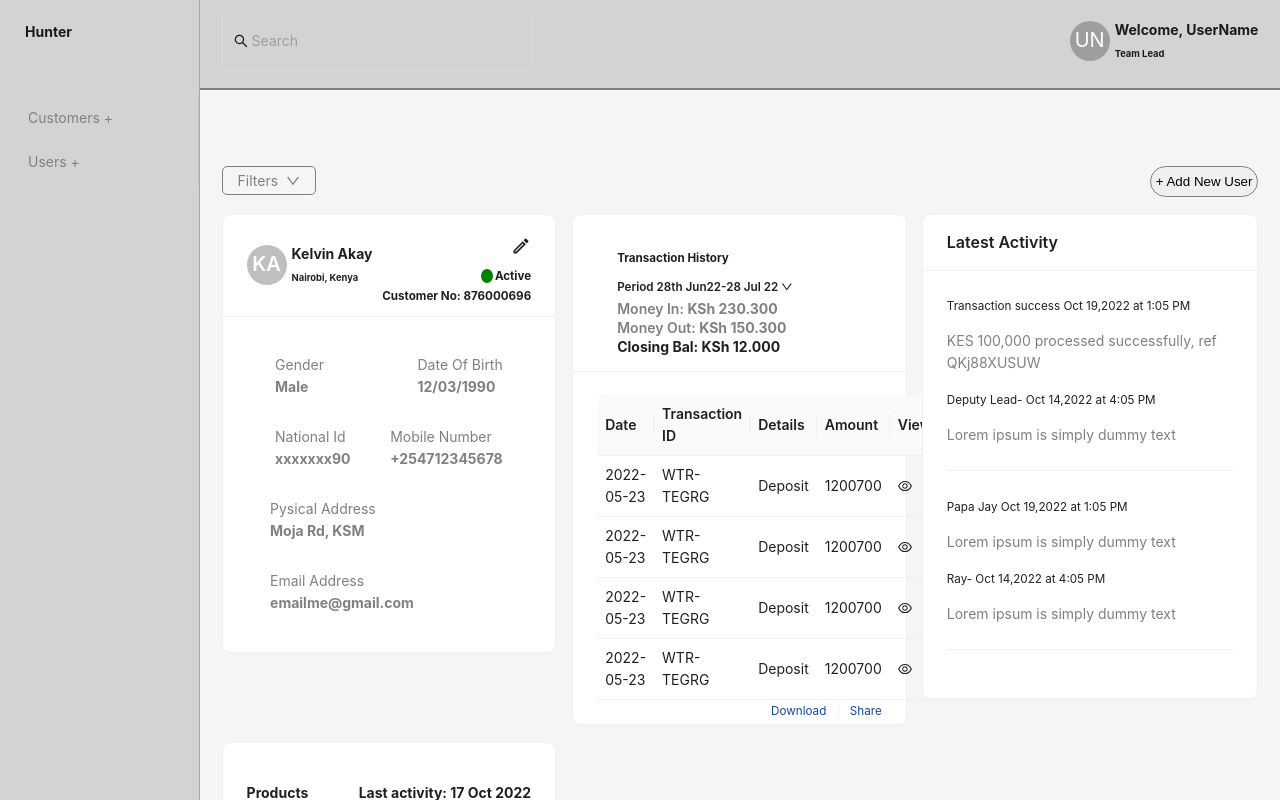
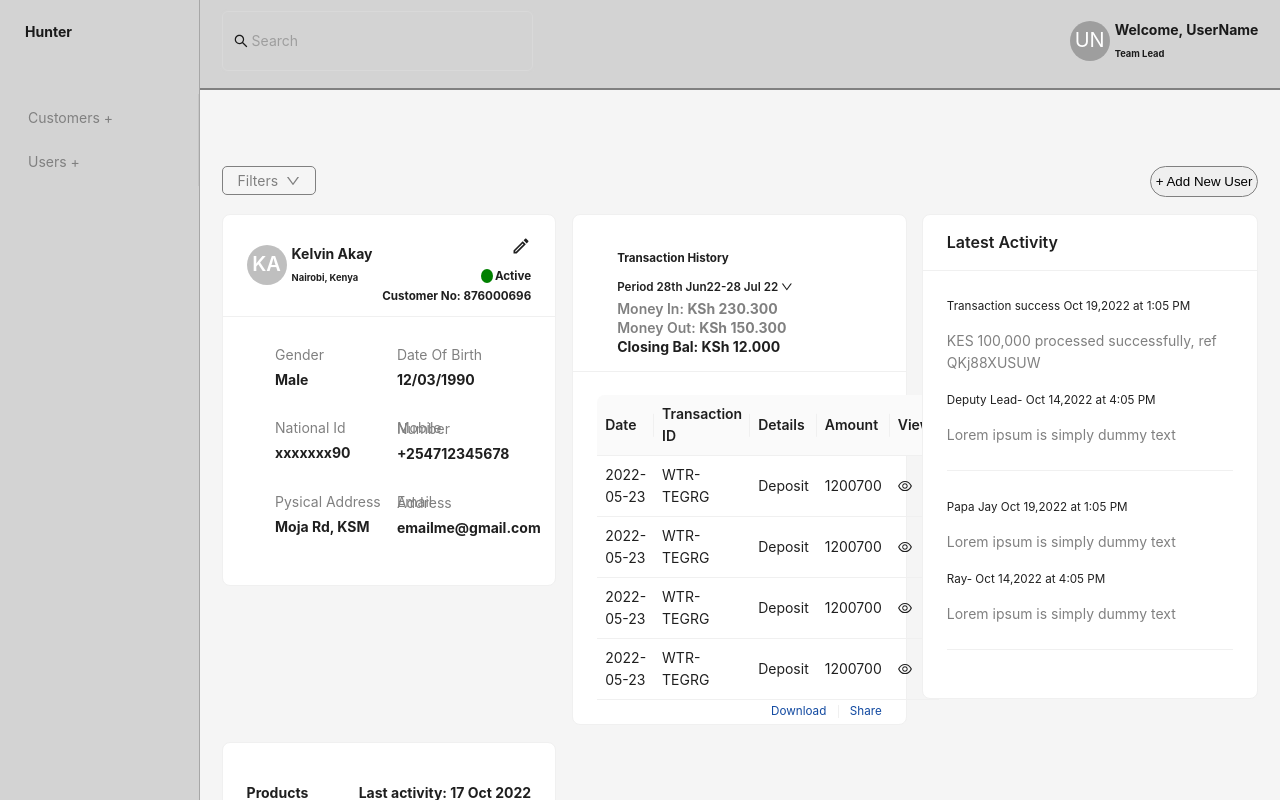
Before and after one commit to hunterachieng/shara-assessment, a React (Create React App) app: page / in a window 1280 px wide. Shown: the top 800 px of the page. Built offline with nearby package versions, Linux system fonts and the light colour scheme.

Commit message:
complete assessment

```diff
--- a/src/App.css
+++ b/src/App.css
@@ -82,3 +82,9 @@ p{
 .ant-tabs .ant-tabs-tab:hover{
   color:grey
 }
+.ant-pagination .ant-pagination-item-active a{
+  color:#282c34
+}
+.ant-pagination .ant-pagination-item-active{
+  border-color:#282c34
+}
--- a/src/components/Customers/main/profile.jsx
+++ b/src/components/Customers/main/profile.jsx
@@ -1,8 +1,8 @@
 import React from "react";
-import { Card, Row } from "antd";
+import { Card, Row, Col } from "antd";
 import User from "../../../atoms/User-Avatar";
 import { MdOutlineEdit } from "react-icons/md";
-import { profileStatus, dot, detailsHolder } from "./style";
+import { profileStatus, dot, detailsHolder, paragraph } from "./style";
 
 const ProfileDetails = () => {
   const Title = () => {
@@ -28,46 +28,44 @@ const ProfileDetails = () => {
   return (
     <Card title={<Title />}>
       <div style={detailsHolder}>
-        <Row gutter={0} justify="space-between"
+        <Row
+        gutter={16}
+        // justify="space-between"
         // style={secondDetail}
         >
-          <p>
-            Gender
-            <br />
+          <Col span={12}>
+            <p style={paragraph}>Gender</p>
+
             <b>Male</b>
-          </p>
-
-          <p>
-            Date Of Birth
-            <br />
+          </Col>
+          <Col span={12}>
+            <p style={paragraph}> Date Of Birth</p>
             <b>12/03/1990</b>
-          </p>
+          </Col>
         </Row>
-        <Row gutter={0} justify="space-between">
-          <p>
-            National Id
-            <br />
+        <br/>
+        <Row gutter={16}>
+          <Col span={12}>
+            <p style={paragraph}>National Id</p>
             <b>xxxxxxx90</b>
-          </p>
-
-          <p>
-            Mobile Number
-            <br />
+          </Col>
+          <Col span={10}>
+            <p style={paragraph}>Mobile Number</p>
             <b>+254712345678</b>
-          </p>
+          </Col>
         </Row>
-        <Row gutter={10} justify="space-between">
-          <p>
-            Pysical Address
-            <br />
+        <br/>
+        <Row gutter={16}>
+          <Col span={12}>
+            <p style={paragraph}> Pysical Address</p>
             <b>Moja Rd, KSM</b>
-          </p>
-
-          <p>
-            Email Address <br />
+          </Col>
+          <Col span={10}>
+            <p style={paragraph}>Email Address</p>
             <b>emailme@gmail.com</b>
-          </p>
+          </Col>
         </Row>
+        <br/>
       </div>
     </Card>
   );
--- a/src/components/Customers/main/style.js
+++ b/src/components/Customers/main/style.js
@@ -31,3 +31,6 @@ export const smallText = {
     float:"right",
     paddingTop:"2px"
 }
+export const paragraph = {
+    lineHeight: "1px",
+  };
--- /dev/null
+++ b/src/components/Users/UserTabs/collapseData.jsx
@@ -0,0 +1,123 @@
+import React from "react";
+import { Row, Col, Avatar } from "antd";
+import User from "../../../atoms/User-Avatar";
+import UnivButton from "../../../atoms/Button";
+import { MdOutlineEdit } from "react-icons/md";
+import { PictureOutlined, FileImageOutlined, UpCircleOutlined } from "@ant-design/icons";
+import { paragraph, collapsData, collapseDataContainer, avatarContainer} from "../style";
+
+const CollapseData = () => {
+  const data = [
+    {
+      name: "Ndabuki Isaac",
+      location: "Nairobi,Kenya",
+      nationalId: "90876543",
+      dob: "12/03/1990",
+      gender: "Male",
+      mobileNumber: "+ 254 712 345678",
+      businessName: "Jisoo Limited",
+      incoporateDate: "31 May,2016",
+      businessAddress: "Moja Rd, KSM",
+      businessCategory: "Electronic",
+      productSold: "Phones, laptops, tablets",
+      shopSetup: "shop.jpeg",
+      licence: [
+        { id: "1", number: "licence.docx" },
+        { id: "2", number: "incoporation.docx" },
+      ],
+      statements: [
+        { id: "1", statement: "mpesa_statement.pdf" },
+        { id: "2", statement: "bank_statement.pdf" },
+      ],
+    },
+  ];
+  return (
+    <div style={collapseDataContainer}>
+        <UpCircleOutlined style={{position:"absolute",right:"2%"}}/>
+        {data.map(item=>
+        <div style={avatarContainer}>
+        <Avatar
+          size={{ xs: 24, sm: 32, md: 50, lg: 84, xl: 80, xxl: 100 }}
+          icon="NI"
+        //   style={avatar}
+        />
+        <div >
+          <h3>{item.name}</h3>
+          <p style={paragraph}>{item.location}</p>
+        </div>
+      </div>)}
+        <div style={collapsData}>
+      {data.map((item) => (
+        <>
+          <Row gutter={16}>
+            <Col span={5}>
+              <p style={paragraph}>National ID</p>
+              <b>{item.nationalId}</b>
+            </Col>
+            <Col span={5}>
+              <p style={paragraph}>Date of Birth</p>
+              <b>{item.dob}</b>
+
+            </Col>
+            <Col span={4}>
+              <p style={paragraph}>Gender</p>
+              <b>{item.gender}</b>
+            </Col>
+            <Col span={3}>
+              <p style={paragraph}> Mobile Number</p>
+              <b>{item.mobileNumber}</b>
+            </Col>
+            <Col span={5}>
+              <UnivButton content="View Comments" />
+              <MdOutlineEdit size={24} style={{margin:"5% 0% 0% 2%"}}/>
+            </Col>
+          </Row>
+          <br />
+          <Row gutter={16}>
+            <Col span={5}>
+              <p style={paragraph}>Business Name</p>
+              <b>{item.businessName}</b>
+            </Col>
+            <Col span={5}>
+              <p style={paragraph}>Incorporation Date</p>
+              <b>{item.incoporateDate}</b>
+            </Col>
+            <Col span={4}>
+              <p style={paragraph}>Business Address</p>
+              <b>{item.businessAddress}</b>
+            </Col>
+            <Col span={3}>
+              <p style={paragraph}>Business Category</p>
+              <b>{item.businessCategory}</b>
+            </Col>
+            <Col span={5}>
+              <p style={paragraph}>Products Sold</p>
+              <b>{item.productSold}</b>
+            </Col>
+          </Row>
+          <br />
+          <Row gutter={16}>
+            <Col span={5}>
+              <p style={paragraph}>Shop Setup Photos</p>
+              <PictureOutlined /> <a href="#">{item.shopSetup}</a>
+              {/* <small >23KB.jpeg</small> */}
+            </Col>
+            <Col span={10}>
+              <p style={paragraph}>Business License or permit/certificate</p>
+            <Row>  {item.licence.map(data=>
+                <Col span={7}><FileImageOutlined /><a href="#">{data.number}</a> </Col>)}</Row>
+            </Col>
+            <Col span={8}>
+              <p style={paragraph}>Mpesa Statement or Bank Statement</p>
+             <Row > {item.statements.map(data=>
+                <Col span={10}><FileImageOutlined /><a href="#">{data.statement}</a> </Col>)} </Row>
+            </Col>
+
+          </Row>
+        </>
+      ))}
+      </div>
+    </div>
+  );
+};
+export default CollapseData;
--- a/src/components/Users/UserTabs/submitted.jsx
+++ b/src/components/Users/UserTabs/submitted.jsx
@@ -1,6 +1,7 @@
 import React from 'react';
 import { DownOutlined } from '@ant-design/icons';
 import { Badge, Dropdown, Space, Table } from 'antd';
+import CollapseData from './collapseData';
 
 const SubmittedData = () =>{
     const columns = [
@@ -44,11 +45,7 @@ const SubmittedData = () =>{
             dataIndex: 'community',
             key: 'community',
           },
-        {
-          title: '',
-          key: 'expand',
-          render: () => <a>Publish</a>,
-        },
+
       ];
       const data = [
       ];
@@ -65,14 +62,19 @@ const SubmittedData = () =>{
           community:"Joseph Msika"
         });
       }
+      const expandedRowRender = () => {
+
+        return <CollapseData/>;
+      };
       return (
         <>
           <Table
             columns={columns}
             dataSource={data}
             expandable={{
-                // expandedRowRender,
-                defaultExpandedRowKeys: ['0'],
+                expandedRowRender,
+                // defaultExpandedRowKeys: ['0'],
+                fixed:"right"
               }}
           />
           </>
--- a/src/components/Users/style.js
+++ b/src/components/Users/style.js
@@ -0,0 +1,17 @@
+export const paragraph = {
+  lineHeight: "1px",
+};
+export const collapsData = {
+  width: "100%",
+};
+export const collapseDataContainer = {
+  background: "#ffffff",
+  display: "flex",
+  padding: "20px",
+};
+
+export const avatarContainer = {
+    // border:"solid",
+    padding:"0 20px 0  ",
+    width:"15%"
+}
```
